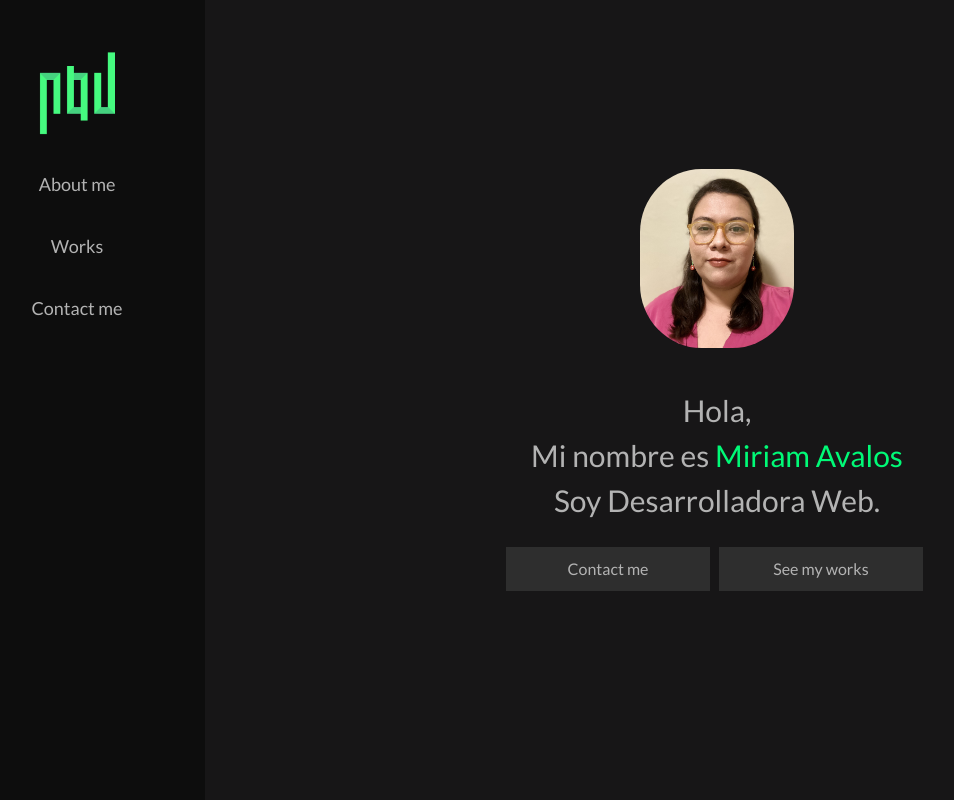
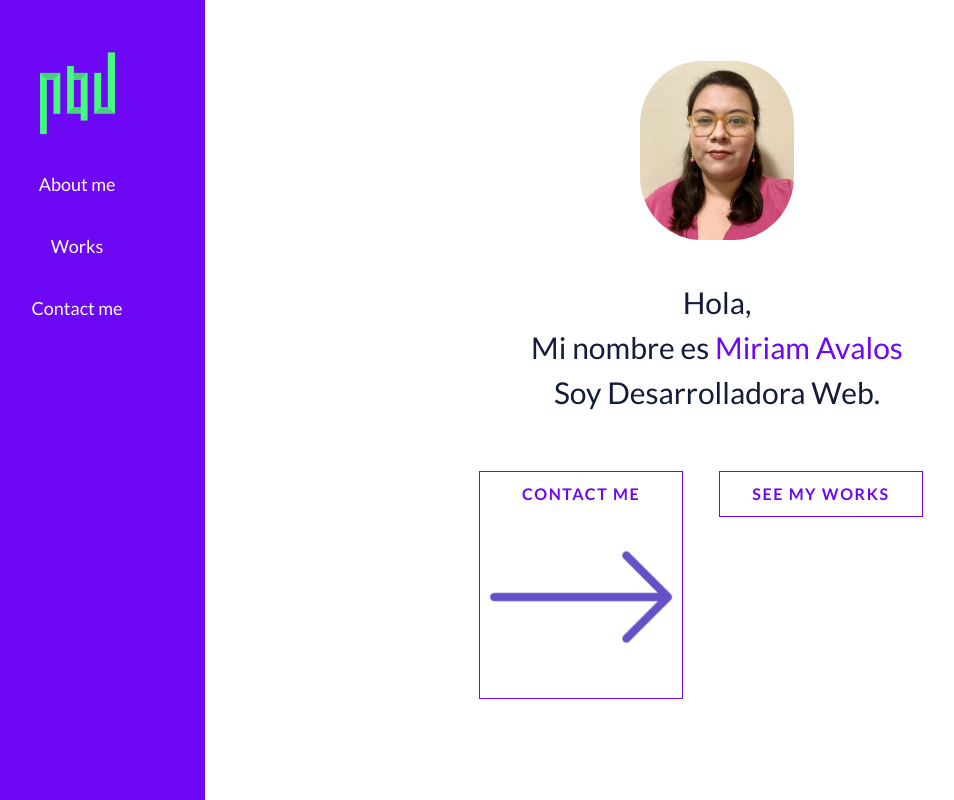
Before and after one commit to MiriamAvalos/Portafolio, a React (Create React App) app: page / in a window 1280 px wide. Shown: the whole page, without its empty margins (51-1005 px from the left). Built offline with nearby package versions, Linux system fonts and the light colour scheme; the HTML template or start-up script is replaced by a standard one.

Commit message:
flecha button

```diff
--- a/public/index.html
+++ b/public/index.html
@@ -30,7 +30,7 @@
     <link rel="stylesheet" href="https://cdnjs.cloudflare.com/ajax/libs/aos/2.3.1/aos.css" />
     <script src="https://cdnjs.cloudflare.com/ajax/libs/aos/2.3.1/aos.js"></script>
 
-    <title>Paulina Montoya</title>
+    <title>Miriam Avalos</title>
   </head>
   <body>
     <noscript>You need to enable JavaScript to run this app.</noscript>
--- a/src/components/About.js
+++ b/src/components/About.js
@@ -2,6 +2,7 @@ import React, { Component } from 'react';
 import Menu from '../components/Menu';
 import '../styles/about.css';
 import miri from '../images/PerfilMiriam.jpg';
+import arrow from '../images/right-arrow.png';
 import { Link } from 'react-router-dom';
 
 class About extends Component {
@@ -29,7 +30,7 @@ class About extends Component {
 
           <div className="cointenerButtonsAbout">
             <Link to="/contact">
-              <button className="buttonAboutContact" data-aos="zoom-in">Contact me</button> {/* Añade data-aos aquí */}
+              <button className="buttonAboutContact" data-aos="zoom-in">Contact me  <img src={arrow} alt="" className="photoarrow" data-aos="fade-up" /> </button> {/* Añade data-aos aquí */}
             </Link>
             <Link to="/works">
               <button className="buttonAboutContact" data-aos="zoom-in">See my works</button> {/* Añade data-aos aquí */}
--- a/src/styles/about.css
+++ b/src/styles/about.css
@@ -1,7 +1,7 @@
 @import url("https://fonts.googleapis.com/css?family=Lato:300,400,700,900&display=swap");
 
 .cointenerAbout {
-  background-color: #171617;
+  background-color: #ffffff;
   display: flex;
   height: 100vh;
 }
@@ -23,7 +23,7 @@
 .titleAbout {
   font-family: "Lato";
   font-size: 30px;
-  color: #b3b3b3;
+  color:#141c3a;
 
 }
 .aboutMe {
@@ -34,17 +34,48 @@
   padding: 0 0 40px 0;
 }
 .buttonAboutContact {
-  margin: 0 5px 80px 0;
+  margin: 2rem 2rem 80px 0;
   padding: 10px;
-  background: #2e2e2e;
-  color: #b3b3b3;
+  color: #6E07F3;
   width: 40%;
+  border: 1px solid #6E07F3;
+  font-weight: bold;
+  text-transform: uppercase;
+  letter-spacing: 0.1em;
+  white-space: nowrap;
+  position: relative;
+  overflow: hidden;
+  transition: color 0.4s ease;
+}
+
+
+.buttonAboutContact::before {
+  content: '';
+  position: absolute;
+  top: 0;
+  left: -100%;
+  width: 100%;
+  height: 100%;
+  background-color: #6E07F3;
+  z-index: -1;
+  transition: left 0.5s ease;
 }
 
 .buttonAboutContact:hover {
-  color: #00fa77;
+  color: #fff;
+}
 
+.buttonAboutContact:hover::before {
+  left: 0;
 }
+.photoarrow{
+  filter: brightness(0) saturate(100%) invert(33%) sepia(72%) saturate(575%) hue-rotate(210deg) brightness(96%) contrast(100%); /* Aproximación del color azul */
+}
+
+.photoarrow:hover{
+  filter: brightness(0) invert(1);
+}
+
 
 @media only screen and (max-width: 900px) {
   .cointenerTextAbout {
@@ -91,6 +122,8 @@
     color: #b3b3b3;
     width: 45%;
   }
+
+
   @media only screen and (max-width: 370px) {
     .buttonAboutContact {
       width: 100%;
--- a/src/styles/contact.css
+++ b/src/styles/contact.css
@@ -17,7 +17,7 @@
   color: #b3b3b3;
 }
 .spanContact{
-    color: #00fa77;
+    color: #6E07F3;
 }
 .email{
   margin: 50px 0 50px 0;
--- a/src/styles/menu.css
+++ b/src/styles/menu.css
@@ -1,7 +1,7 @@
 @import url("https://fonts.googleapis.com/css?family=Lato:300,400,700,900&display=swap");
 
 .cointenerMenu {
-  background: #0d0d0d;
+  background: #6E07F3;
   width: 20%;
   padding: 50px 20px 20px 20px;
   margin: 0 auto;
@@ -19,9 +19,8 @@
   text-decoration: none;
 }
 .buttonMenu {
-  color: #b3b3b3;
+  color: #ffff;
   margin: auto;
- /* margin: 50px 0 0 80px;  */
   font-family: "Lato";
   font-size: 18px;
   text-align: center;
@@ -83,6 +82,7 @@
   }
   .iconBurger {
     margin: 15px;
+    display: flex;
     justify-content: flex-end;
     padding-left: 20px;
   }
```
Also changed, not shown: src/images/right-arrow.png (added), 1 other file (tests, documents, lock files or other folders).
